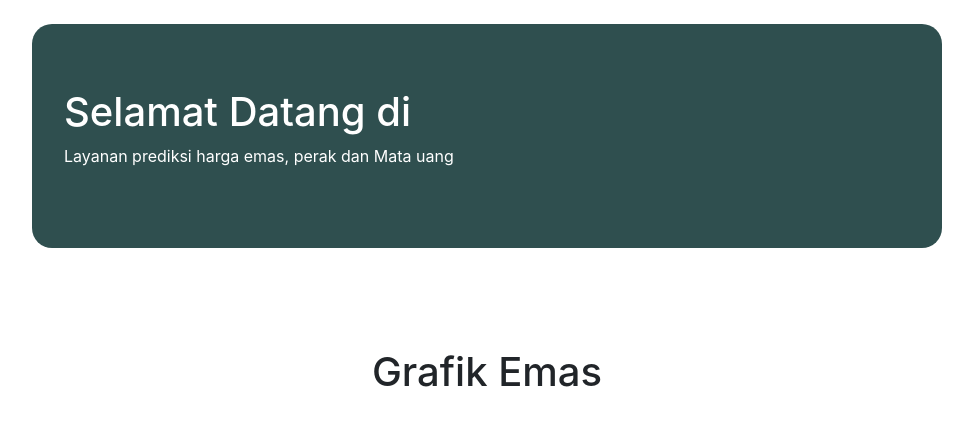
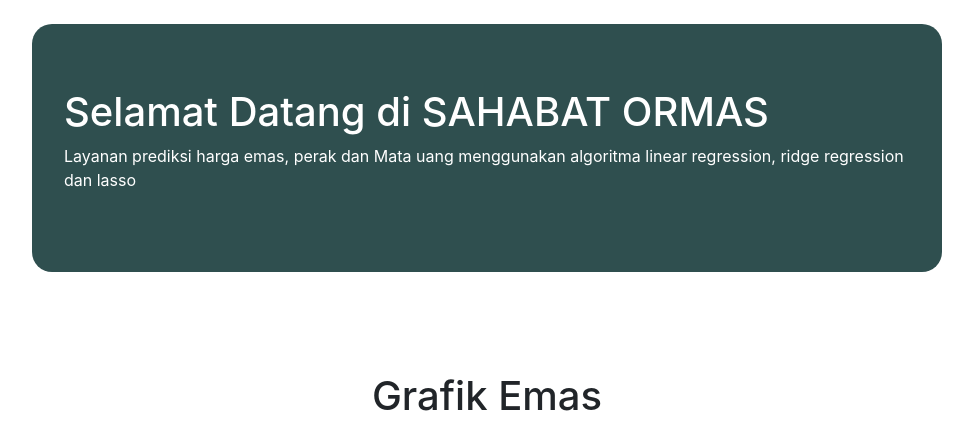
Before and after one commit to regiapriandi012/price-predictions, a Flask app: page / in a window 1280 px wide. Shown: the part 76-505 px from the top of the page, without its empty margins (153-1126 px from the left). Run offline with Flask 2, Linux system fonts and the light colour scheme; parts of the project's set-up code (start-up, migrations or seed data) failed here and were passed over; some libraries are stand-ins or nearby versions.

Commit message:
merubah keterangan di web interface

```diff
--- a/templates/index.html
+++ b/templates/index.html
@@ -53,8 +53,8 @@
 
   <div class="container">
     <div class="jumbotron" style="margin: 100px; background-color: darkslategrey; border-radius: 20px;">
-      <h1 style="color: white;">Selamat Datang di</h1>
-      <p style="color: white;">Layanan prediksi harga emas, perak dan Mata uang</p>
+      <h1 style="color: white;">Selamat Datang di SAHABAT ORMAS</h1>
+      <p style="color: white;">Layanan prediksi harga emas, perak dan Mata uang menggunakan algoritma linear regression, ridge regression dan lasso</p>
     </div>
   </div>
   <h1 align="center">Grafik Emas</h1>
```
